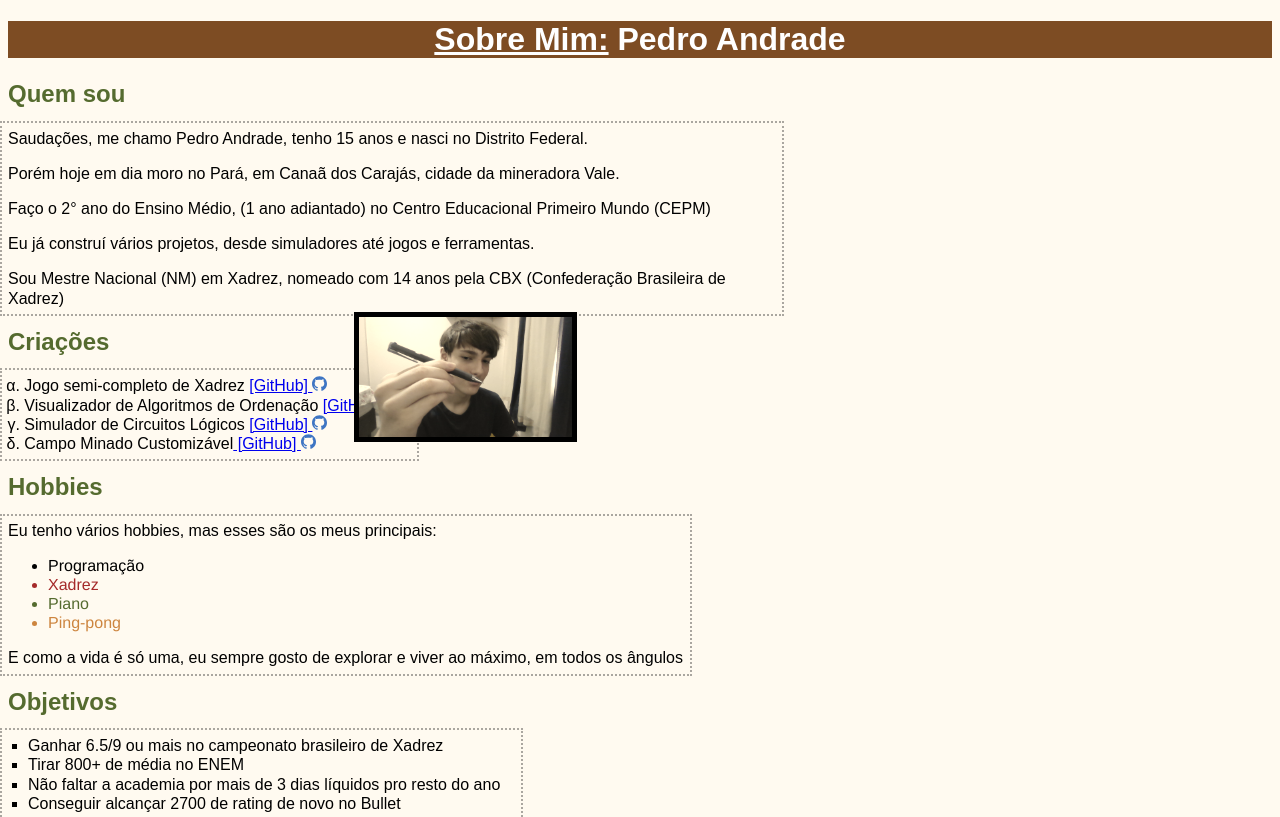
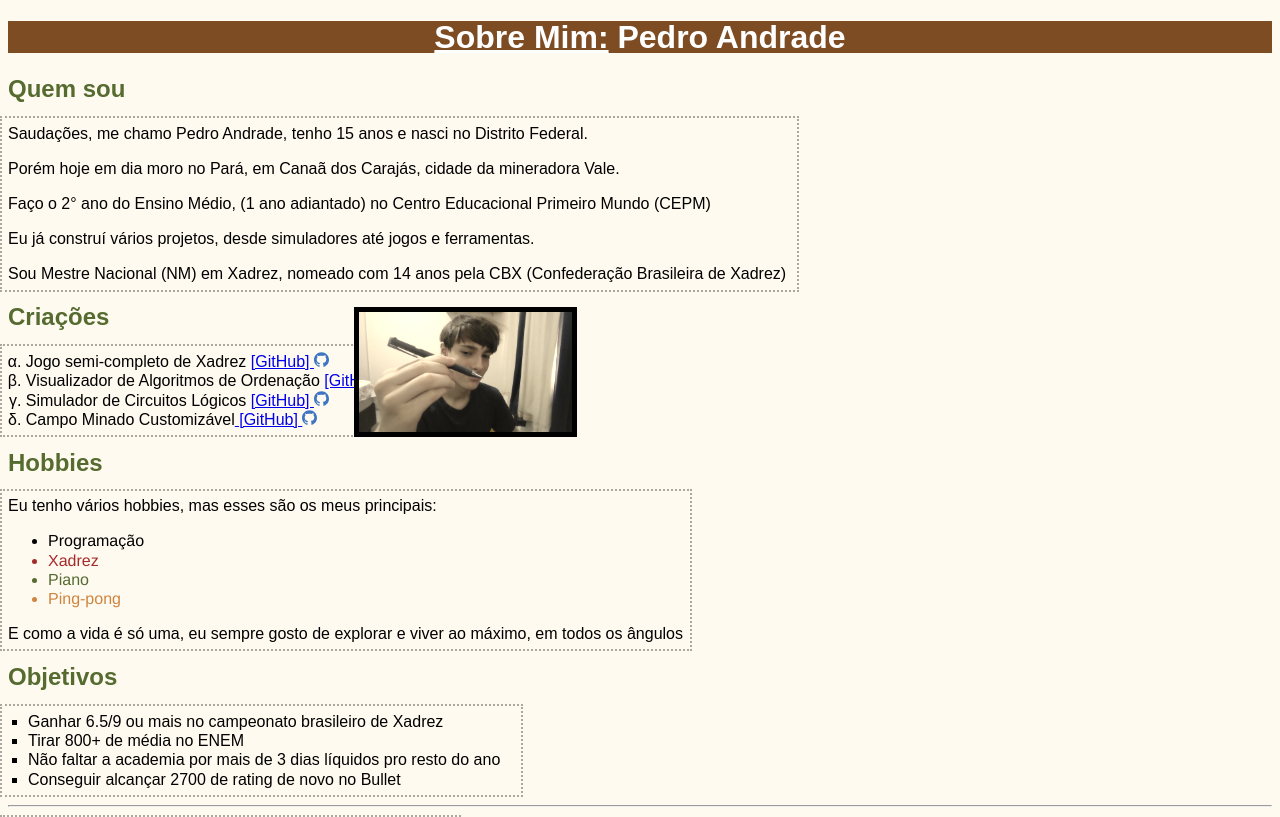
Before and after one commit to 7pedrich/behring-about-me, a plain HTML site: page index.html in a window 1280 px wide. Shown: the top 817 px of the page. Drawn offline with Linux system fonts and the light colour scheme.

Commit message:
Update styles.css

```diff
--- a/styles.css
+++ b/styles.css
@@ -9,6 +9,7 @@ body {
     background-color:floralwhite;
     font-family: Arial, Helvetica, sans-serif;
     color: #000000;
+    align-items: horizontal;
 }
 
 .profile-image {
@@ -34,6 +35,10 @@ body {
 
 p {
     line-height: 1.2;
+}
+
+h1 {
+    line-height: 1;
 }
 
 h2 {
@@ -137,6 +142,5 @@ ol {
 }
 
 main {
-    max-width: 60vw;
-    align-items: horizontal;
+    margin-inline: auto;
 }
```
